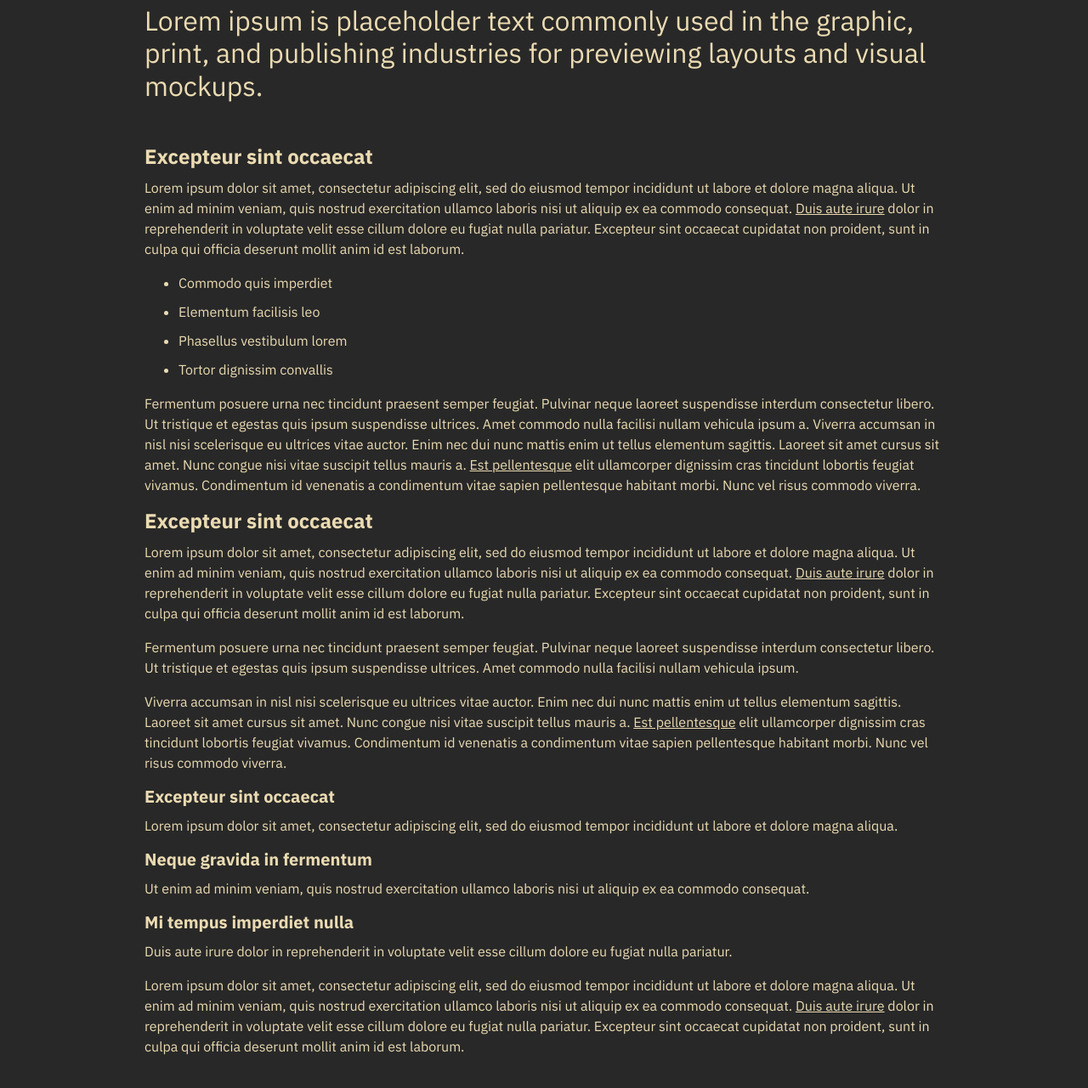
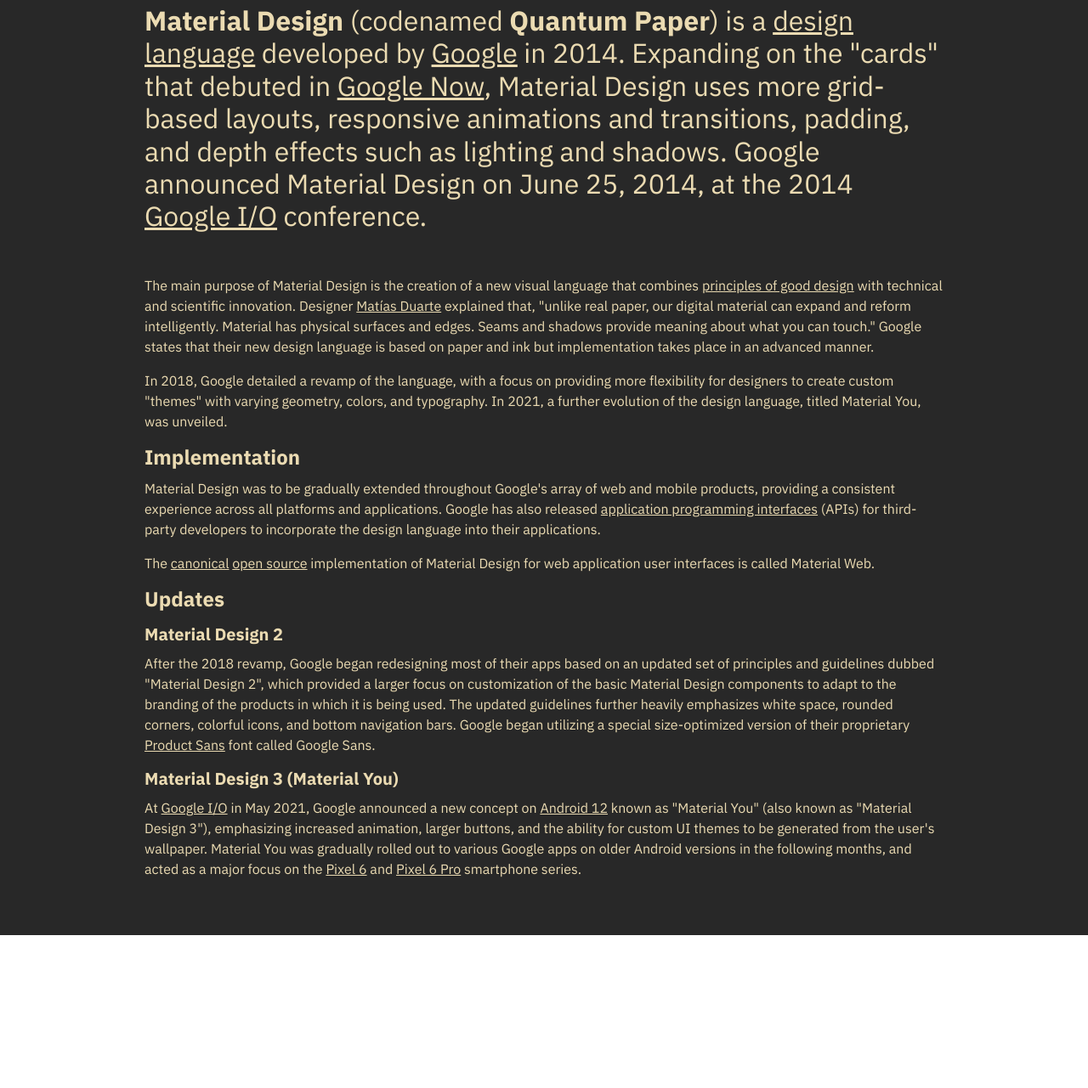
Before and after one commit to da-022412/wiki-runner, a website: page index.html in a window 1280 px wide. Shown: the part 659-1940 px from the top of the page at 85% size. After the commit the page ends 1760 px from the top, so only its background shows below. Drawn offline with Linux system fonts and the light colour scheme.

Commit message:
Update content for wiki article

```diff
--- a/css/styles.css
+++ b/css/styles.css
@@ -32,6 +32,22 @@
 
 p, h1, h2, h3, h4, h5, h6 {
   overflow-wrap: break-word;
+}
+
+a {
+  color: var(--color-text);
+}
+
+a:visited {
+  color: inherit;
+}
+
+a:hover {
+  text-decoration: none;
+}
+
+a:focus-visible {
+  outline: 1px solid var(--color-text);
 }
 
 .mode-switcher {
@@ -121,22 +137,6 @@
   font-size: 1rem;
   line-height: 1.5;
   margin-bottom: 1rem;
-}
-
-.content-section a {
-  color: var(--color-text);
-}
-
-.content-section a:visited {
-  color: inherit;
-}
-
-.content-section a:hover {
-  text-decoration: none;
-}
-
-.content-section a:focus-visible {
-  outline: 1px solid var(--color-text);
 }
 
 .content-section ul {
--- a/index.html
+++ b/index.html
@@ -3,7 +3,7 @@
   <head>
     <meta charset="UTF-8" />
     <meta name="viewport" content="width=device-width, initial-scale=1.0" />
-    <title>Informational Microsite</title>
+    <title>Material Design</title>
 
     <!-- Google Fonts -->
     <link rel="preconnect" href="https://fonts.googleapis.com" />
@@ -23,7 +23,7 @@
     <section class="banner">
       <div class="banner-section">
         <div class="banner-header">
-          <h1>Informational Microsite</h1>
+          <h1>Material Design</h1>
         </div>
         <div class="banner-media">
           <svg viewBox="0 0 566 566" xmlns="http://www.w3.org/2000/svg">
@@ -50,92 +50,154 @@
     <main class="content">
       <div class="content-intro">
         <p>
-          Lorem ipsum is placeholder text commonly used in the graphic, print,
-          and publishing industries for previewing layouts and visual mockups.
+          <b>Material Design</b> (codenamed <b>Quantum Paper</b>) is a
+          <a
+            href="https://en.wikipedia.org/wiki/Design_language"
+            target="_blank"
+            title="Design language"
+            >design language</a
+          >
+          developed by
+          <a
+            href="https://en.wikipedia.org/wiki/Google"
+            target="_blank"
+            title="Google"
+            >Google</a
+          >
+          in 2014. Expanding on the "cards" that debuted in
+          <a
+            href="https://en.wikipedia.org/wiki/Google_Now"
+            target="_blank"
+            title="Google Now"
+            >Google Now</a
+          >, Material Design uses more grid-based layouts, responsive animations
+          and transitions, padding, and depth effects such as lighting and
+          shadows. Google announced Material Design on June 25, 2014, at the
+          2014
+          <a
+            href="https://en.wikipedia.org/wiki/Google_I/O"
+            target="_blank"
+            title="Google I/O"
+            >Google I/O</a
+          >
+          conference.
         </p>
       </div>
       <div class="content-section">
-        <h2>Excepteur sint occaecat</h2>
         <p>
-          Lorem ipsum dolor sit amet, consectetur adipiscing elit, sed do
-          eiusmod tempor incididunt ut labore et dolore magna aliqua. Ut enim ad
-          minim veniam, quis nostrud exercitation ullamco laboris nisi ut
-          aliquip ex ea commodo consequat.
-          <a href="https://example.com" target="_blank">Duis aute irure</a>
-          dolor in reprehenderit in voluptate velit esse cillum dolore eu fugiat
-          nulla pariatur. Excepteur sint occaecat cupidatat non proident, sunt
-          in culpa qui officia deserunt mollit anim id est laborum.
-        </p>
-        <ul>
-          <li>Commodo quis imperdiet</li>
-          <li>Elementum facilisis leo</li>
-          <li>Phasellus vestibulum lorem</li>
-          <li>Tortor dignissim convallis</li>
-        </ul>
-        <p>
-          Fermentum posuere urna nec tincidunt praesent semper feugiat. Pulvinar
-          neque laoreet suspendisse interdum consectetur libero. Ut tristique et
-          egestas quis ipsum suspendisse ultrices. Amet commodo nulla facilisi
-          nullam vehicula ipsum a. Viverra accumsan in nisl nisi scelerisque eu
-          ultrices vitae auctor. Enim nec dui nunc mattis enim ut tellus
-          elementum sagittis. Laoreet sit amet cursus sit amet. Nunc congue nisi
-          vitae suscipit tellus mauris a.
-          <a href="https://example.com" target="_blank">Est pellentesque</a>
-          elit ullamcorper dignissim cras tincidunt lobortis feugiat vivamus.
-          Condimentum id venenatis a condimentum vitae sapien pellentesque
-          habitant morbi. Nunc vel risus commodo viverra.
-        </p>
-        <h2>Excepteur sint occaecat</h2>
-        <p>
-          Lorem ipsum dolor sit amet, consectetur adipiscing elit, sed do
-          eiusmod tempor incididunt ut labore et dolore magna aliqua. Ut enim ad
-          minim veniam, quis nostrud exercitation ullamco laboris nisi ut
-          aliquip ex ea commodo consequat.
-          <a href="https://example.com" target="_blank">Duis aute irure</a>
-          dolor in reprehenderit in voluptate velit esse cillum dolore eu fugiat
-          nulla pariatur. Excepteur sint occaecat cupidatat non proident, sunt
-          in culpa qui officia deserunt mollit anim id est laborum.
+          The main purpose of Material Design is the creation of a new visual
+          language that combines
+          <a
+            href="https://en.wikipedia.org/w/index.php?title=Design_principles&amp;action=edit&amp;redlink=1"
+            target="_blank"
+            title="Design principles (page does not exist)"
+            >principles of good design</a
+          >
+          with technical and scientific innovation. Designer
+          <a
+            href="https://en.wikipedia.org/wiki/Mat%C3%ADas_Duarte"
+            target="_blank"
+            title="Matías Duarte"
+            >Matías Duarte</a
+          >
+          explained that, "unlike real paper, our digital material can expand
+          and reform intelligently. Material has physical surfaces and edges.
+          Seams and shadows provide meaning about what you can touch." Google
+          states that their new design language is based on paper and ink but
+          implementation takes place in an advanced manner.
         </p>
         <p>
-          Fermentum posuere urna nec tincidunt praesent semper feugiat. Pulvinar
-          neque laoreet suspendisse interdum consectetur libero. Ut tristique et
-          egestas quis ipsum suspendisse ultrices. Amet commodo nulla facilisi
-          nullam vehicula ipsum.
+          In 2018, Google detailed a revamp of the language, with a focus on
+          providing more flexibility for designers to create custom "themes"
+          with varying geometry, colors, and typography. In 2021, a further
+          evolution of the design language, titled Material You, was unveiled.
+        </p>
+        <h2>Implementation</h2>
+        <p>
+          Material Design was to be gradually extended throughout Google's array
+          of web and mobile products, providing a consistent experience across
+          all platforms and applications. Google has also released
+          <a
+            href="https://en.wikipedia.org/wiki/Application_programming_interface"
+            target="_blank"
+            title="Application programming interface"
+            >application programming interfaces</a
+          >
+          (APIs) for third-party developers to incorporate the design language
+          into their applications.
         </p>
         <p>
-          Viverra accumsan in nisl nisi scelerisque eu ultrices vitae auctor.
-          Enim nec dui nunc mattis enim ut tellus elementum sagittis. Laoreet
-          sit amet cursus sit amet. Nunc congue nisi vitae suscipit tellus
-          mauris a.
-          <a href="https://example.com" target="_blank">Est pellentesque</a>
-          elit ullamcorper dignissim cras tincidunt lobortis feugiat vivamus.
-          Condimentum id venenatis a condimentum vitae sapien pellentesque
-          habitant morbi. Nunc vel risus commodo viverra.
+          The
+          <a
+            href="https://en.wikipedia.org/wiki/Canonicalization"
+            target="_blank"
+            title="Canonicalization"
+            >canonical</a
+          >
+          <a
+            href="https://en.wikipedia.org/wiki/Open_source"
+            target="_blank"
+            title="Open source"
+            >open source</a
+          >
+          implementation of Material Design for web application user interfaces
+          is called Material Web.
         </p>
-        <h3>Excepteur sint occaecat</h3>
+        <h2>Updates</h2>
+        <h3>Material Design 2</h3>
         <p>
-          Lorem ipsum dolor sit amet, consectetur adipiscing elit, sed do
-          eiusmod tempor incididunt ut labore et dolore magna aliqua.
+          After the 2018 revamp, Google began redesigning most of their apps
+          based on an updated set of principles and guidelines dubbed "Material
+          Design 2", which provided a larger focus on customization of the basic
+          Material Design components to adapt to the branding of the products in
+          which it is being used. The updated guidelines further heavily
+          emphasizes white space, rounded corners, colorful icons, and bottom
+          navigation bars. Google began utilizing a special size-optimized
+          version of their proprietary
+          <a
+            href="https://en.wikipedia.org/wiki/Product_Sans"
+            target="_blank"
+            title="Product Sans"
+            >Product Sans</a
+          >
+          font called Google Sans.
         </p>
-        <h3>Neque gravida in fermentum</h3>
+        <h3>Material Design 3 (Material You)</h3>
         <p>
-          Ut enim ad minim veniam, quis nostrud exercitation ullamco laboris
-          nisi ut aliquip ex ea commodo consequat.
-        </p>
-        <h3>Mi tempus imperdiet nulla</h3>
-        <p>
-          Duis aute irure dolor in reprehenderit in voluptate velit esse cillum
-          dolore eu fugiat nulla pariatur.
-        </p>
-        <p>
-          Lorem ipsum dolor sit amet, consectetur adipiscing elit, sed do
-          eiusmod tempor incididunt ut labore et dolore magna aliqua. Ut enim ad
-          minim veniam, quis nostrud exercitation ullamco laboris nisi ut
-          aliquip ex ea commodo consequat.
-          <a href="https://example.com" target="_blank">Duis aute irure</a>
-          dolor in reprehenderit in voluptate velit esse cillum dolore eu fugiat
-          nulla pariatur. Excepteur sint occaecat cupidatat non proident, sunt
-          in culpa qui officia deserunt mollit anim id est laborum.
+          At
+          <a
+            href="https://en.wikipedia.org/wiki/Google_I/O"
+            target="_blank"
+            title="Google I/O"
+            >Google I/O</a
+          >
+          in May 2021, Google announced a new concept on
+          <a
+            href="https://en.wikipedia.org/wiki/Android_12"
+            target="_blank"
+            title="Android 12"
+            >Android 12</a
+          >
+          known as "Material You" (also known as "Material Design 3"),
+          emphasizing increased animation, larger buttons, and the ability for
+          custom UI themes to be generated from the user's wallpaper. Material
+          You was gradually rolled out to various Google apps on older Android
+          versions in the following months, and acted as a major focus on the
+          <a
+            href="https://en.wikipedia.org/wiki/Pixel_6"
+            target="_blank"
+            title="Pixel 6"
+            >Pixel 6</a
+          >
+          and
+          <a
+            href="https://en.wikipedia.org/wiki/Pixel_6_Pro"
+            target="_blank"
+            class="mw-redirect"
+            title="Pixel 6 Pro"
+            >Pixel 6 Pro</a
+          >
+          smartphone series.
         </p>
       </div>
     </main>
```
